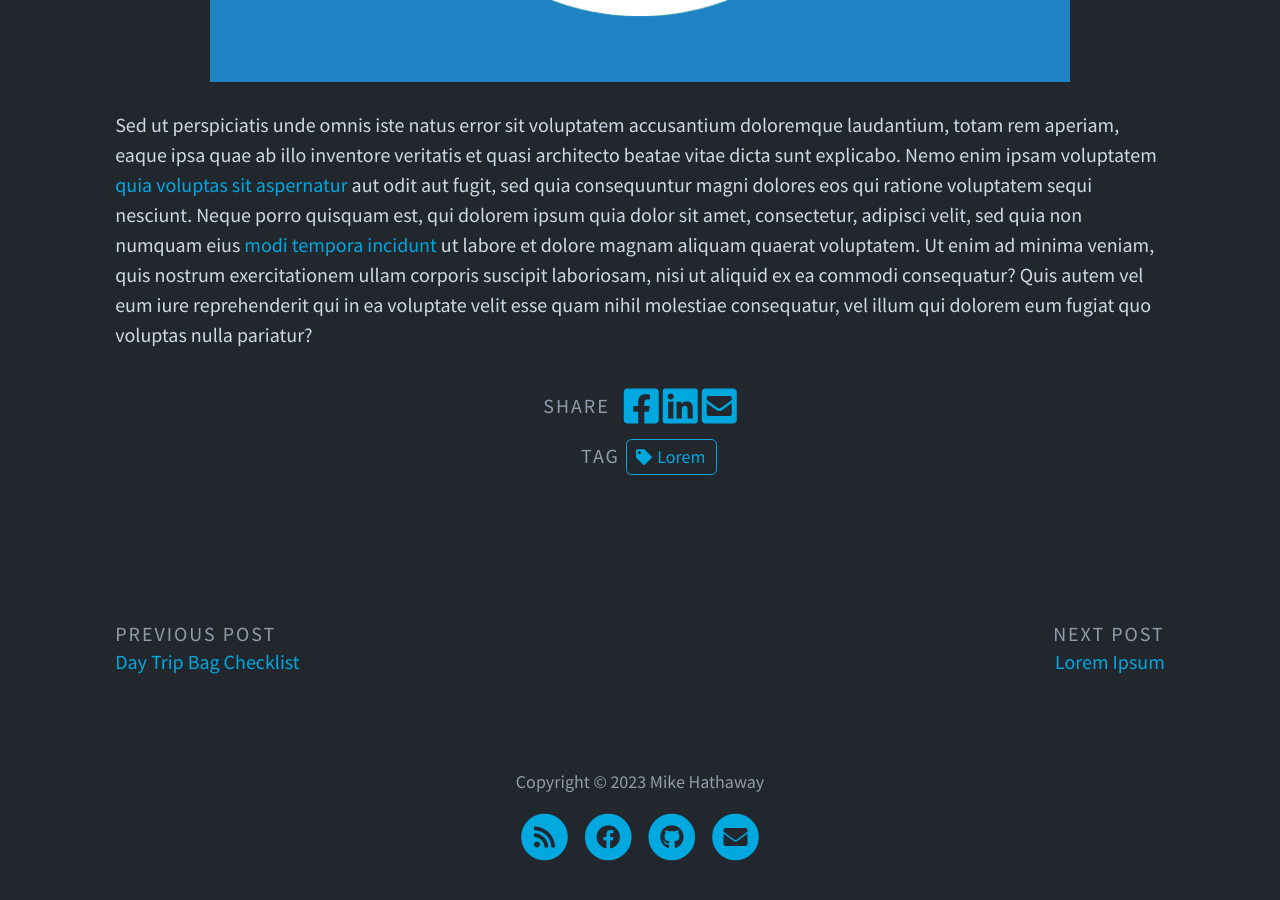
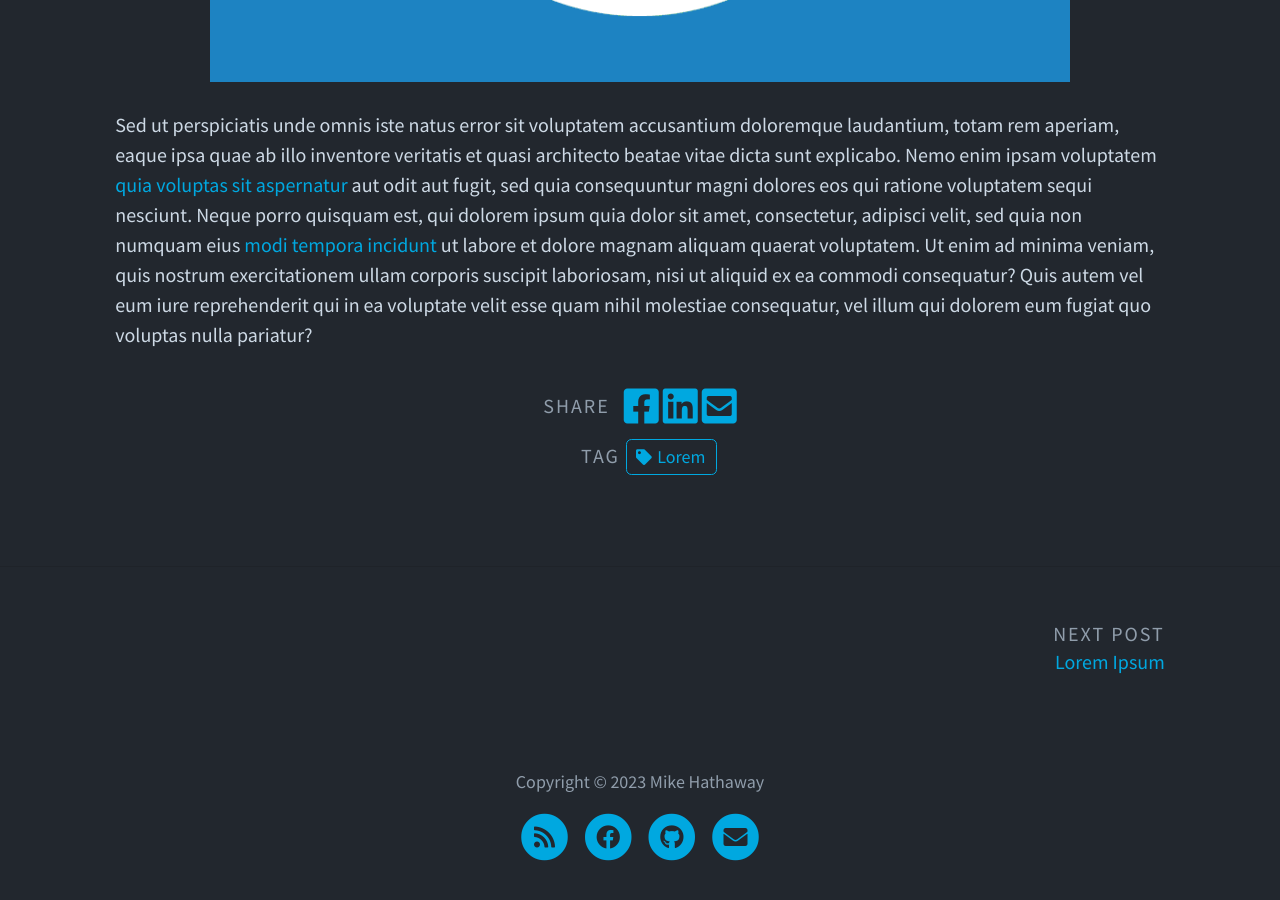
Before and after one commit to mjh2901/mikehathaway.com, a Jekyll site: the page built from _portfolio/gitlecture.md, in a window 1280 px wide and 900 px high, scrolled down 883 px. Built offline with Jekyll 4.4.1, drawn with Linux system fonts in a browser that asks for light colours; part of the change alters nothing that is shown.

Commit message:
Updated Day Trip Bag Checklist

```diff
--- a/_portfolio/day_trip_bag_checklist.md
+++ b/_portfolio/day_trip_bag_checklist.md
@@ -1,8 +1,12 @@
 ---
 title: Day Trip Bag Checklist
 date: 2023-09-16 17:00:00 -07:00
+permalink: "/portfolio/day-trip-bag-checklist"
+published: false
+categories:
+- Travel
 tags:
-- Lorem
+- Travel
 img: assets/img/portfolio/ninja.png
 layout: post
 ---
```
